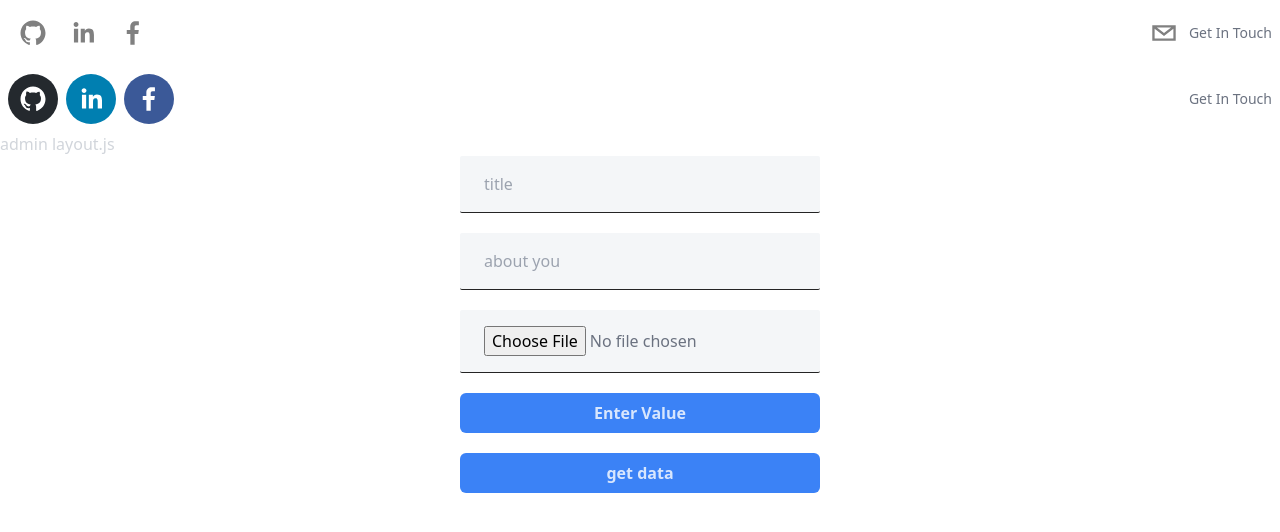
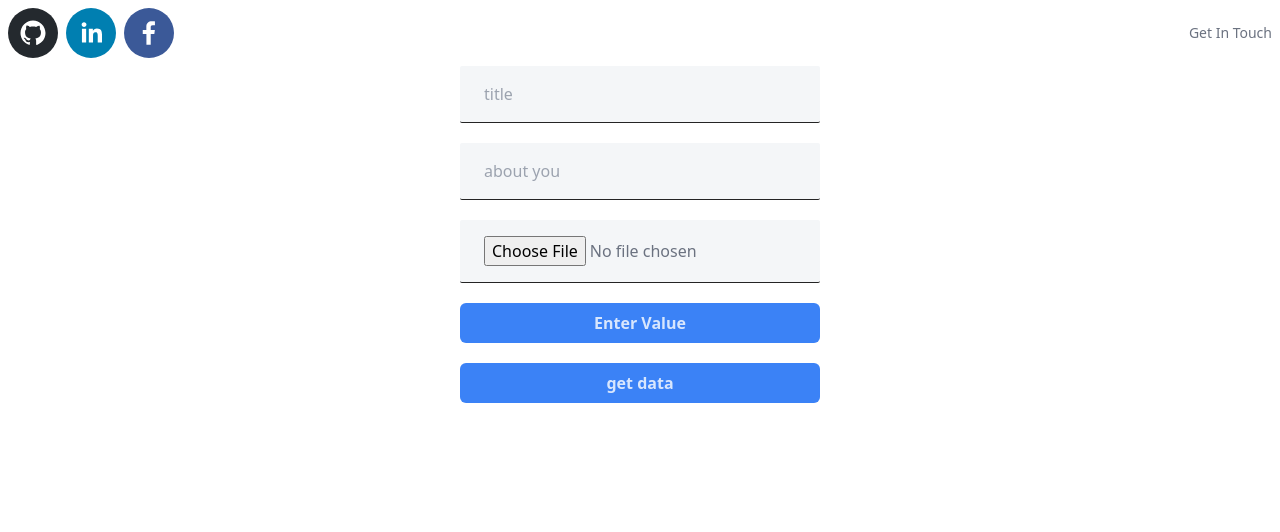
Before and after one commit to moe-9dtech/my-web, a Next.js app: page /admin in a window 1280 px wide. Shown: the top 532 px of the page. Built offline with nearby package versions, Linux system fonts and the light colour scheme.

Commit message:
did the layout of admin with logical rendering approach

```diff
--- a/app/(adminPages)/admin/page.tsx
+++ b/app/(adminPages)/admin/page.tsx
@@ -1,6 +1,5 @@
 "use client";
 import React, { useState } from "react";
-import AdminLayout from "../layout";
 
 type Props = {};
 
--- a/app/(adminPages)/layout.tsx
+++ b/app/(adminPages)/layout.tsx
@@ -1,23 +1,20 @@
-import Header from './header'
-import type { Metadata } from 'next'
+import React from 'react'
+import { Metadata } from 'next'
+
+type Props = {}
 
 export const metadata: Metadata = {
-  title: 'ultimate profile website',
-  description: 'Generated by create next app',
+    title: 'Admin Page',
+    description: 'control the content of the website'
 }
 
 export default function AdminLayout({
-  children,
-}: {
-  children: React.ReactNode
-}) {
+    children,
+}: {children: React.ReactNode}) {
   return (
-    <html lang='en' className='scrollbar-thin scrollbar-track-gray-400/20 scrollbar-thumb-[#00C6CF]/80'>
-      <body className='text-gray-300 bg-white'>
-          <Header/>
-          admin layout.js
-          {children}
-      </body>
-    </html>
+    <div>
+    <div>{children}</div>
+
+    </div>
   )
 }
--- a/app/(adminPages)/page.tsx
+++ /dev/null
@@ -1,9 +0,0 @@
-import React from 'react'
-type Props = {}
-
-export default function AdminPage({}: Props) {
-  return (
-    <div>AdminPage</div>
-
-  )
-}
--- a/app/(adminPages)/header.tsx
+++ b/app/components/adminHeader.tsx
@@ -3,7 +3,7 @@ import React from "react";
 
 type Props = {};
 
-export default function Header({}: Props) {
+export default function AdminHeader({}: Props) {
   return (
     <header className="sticky top-0 flex justify-between p-2 max-w-7xl mx-auto z-20">
       <AdminSocials/>
--- a/app/layout.tsx
+++ b/app/layout.tsx
@@ -1,6 +1,9 @@
+'use client';
 import Header from './components/header'
+import AdminHeader from './components/adminHeader';
 import './globals.css'
 import type { Metadata } from 'next'
+import { usePathname } from 'next/navigation';
 
 export const metadata: Metadata = {
   title: 'ultimate profile website',
@@ -12,11 +15,18 @@ export default function RootLayout({
 }: {
   children: React.ReactNode
 }) {
+  const router = usePathname();
+  const isAdmin = router == '/admin'
   return (
     <html lang="en" className='snap-y snap-mandatory scroll-smooth overflow-y-scroll overflow-x-hidden'>
-      <body className='text-gray-300 bg-[rgb(36,36,36)]'>
-        <Header/>
-          {children}
+      <body className={`text-gray-300 ${isAdmin ? 'bg-white' : 'bg-[rgb(36,36,36)]'}`}>
+        {
+          isAdmin ?
+          <AdminHeader/>
+          :
+          <Header/>
+        }
+        {children}
       </body>
     </html>
   )
--- a/app/page.tsx
+++ b/app/page.tsx
@@ -35,7 +35,7 @@ export default function Home() {
       </section>
       <a href="#hero">
         <div className="fixed right-10 bottom-10 rounded-full border-[2px] border-[#00C6CF] p-2 hover:scale-125 transition-all ease-in-out duration-300">
-            <ChevronDoubleUpIcon className="text-[#00C6CF] h-7 animate-pulse"/>
+          <ChevronDoubleUpIcon className="text-[#00C6CF] h-7 animate-pulse" />
         </div>
       </a>
     </main>
```
